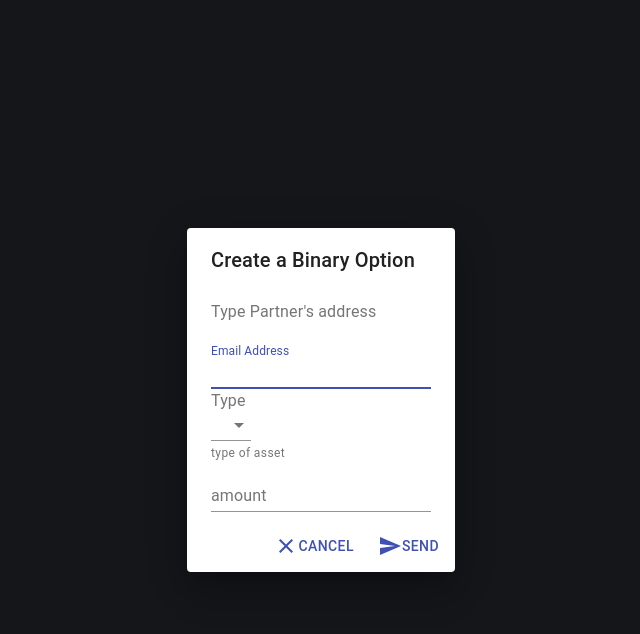
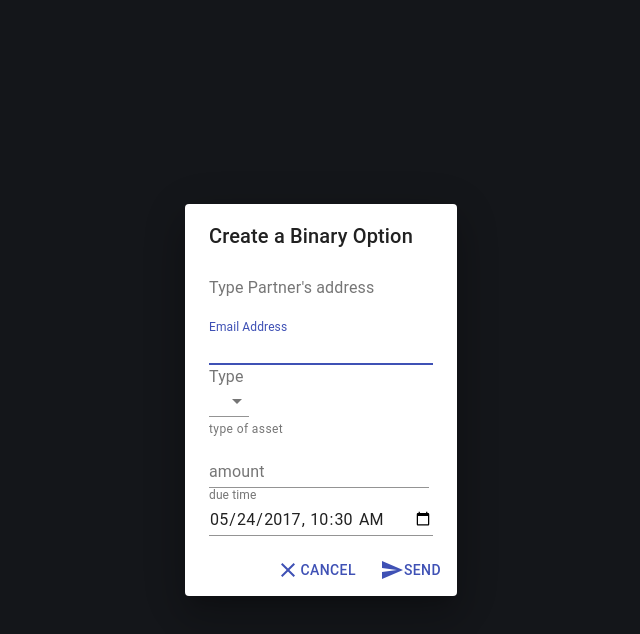
Before and after one commit to exx8/tau_Smart_contract, a React (Create React App) app in the folder web-gui/: page / in a window 1280 px wide. Both pictures are taken after a click on the button "CREATE AN OPTION". Shown: the top 634 px of the page, without its empty margins (319-959 px from the left). Built offline with nearby package versions, Linux system fonts and the light colour scheme.

Commit message:
add due time

```diff
--- a/web-gui/src/BattleMenu.tsx
+++ b/web-gui/src/BattleMenu.tsx
@@ -68,8 +68,16 @@ export class BattleMenu extends React.Component<BattleMenuPros, BattleMenuState>
                                     <MenuItem value={stock}>stock</MenuItem>
                                 </Select>
                                 <FormHelperText>type of asset</FormHelperText>
-                            <TextField id="standard-basic"  inputProps={{min:0}} label="amount" />
-
+                <div> <TextField id="standard-basic"  inputProps={{min:0}} label="amount" />  </div>
+                <TextField
+                                id="due-time"
+                                label="due time"
+                                type="datetime-local"
+                                defaultValue="2017-05-24T10:30"
+                                InputLabelProps={{
+                                    shrink: true,
+                                }}
+                            />
                         </DialogContent>
                         <DialogActions>
                             <Button onClick={this.handleClose} color="primary">
@@ -80,6 +88,7 @@ export class BattleMenu extends React.Component<BattleMenuPros, BattleMenuState>
                                 <SendIcon/>
                                 Send
                             </Button>
+
                         </DialogActions>
                     </Dialog>
                 </div></div>
```
